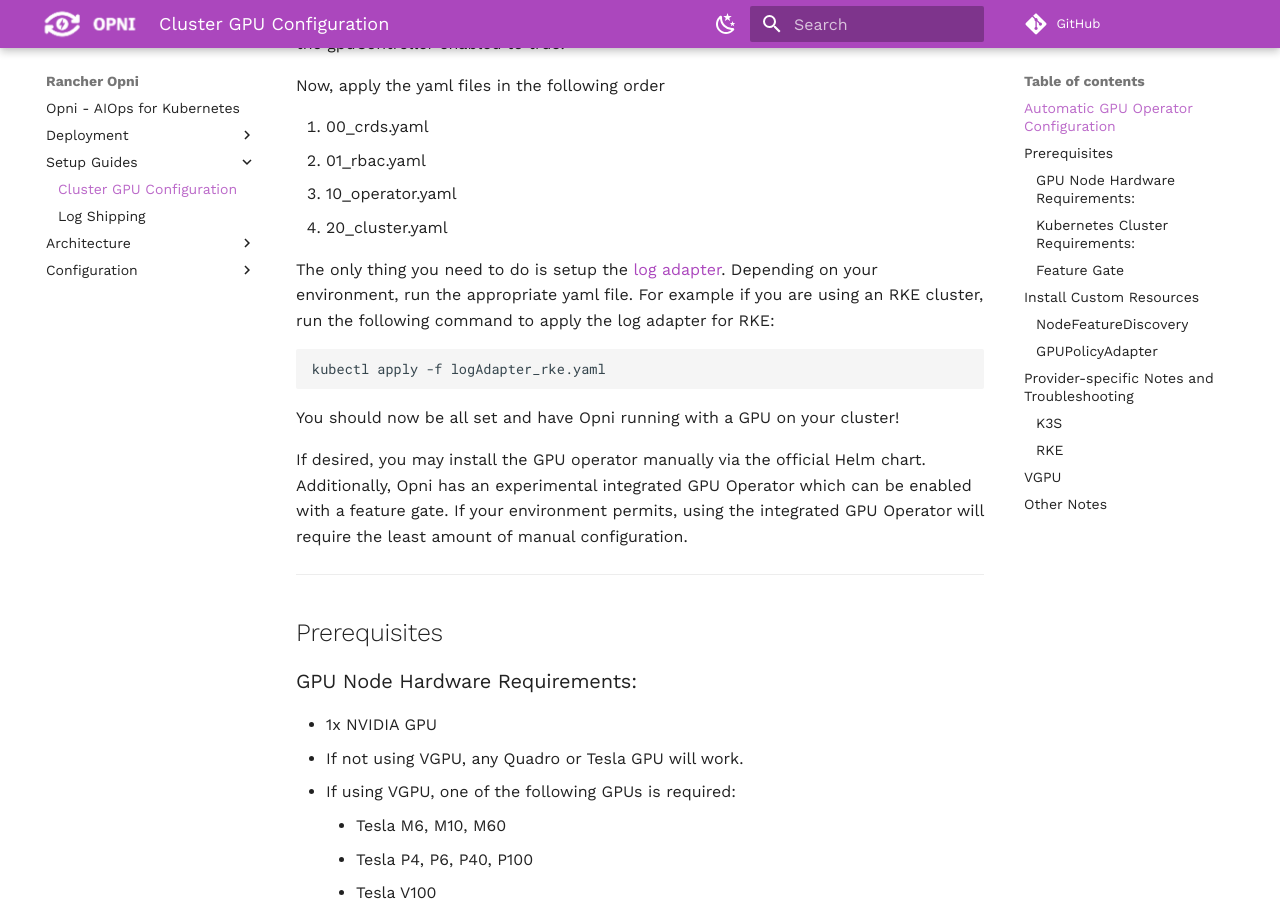
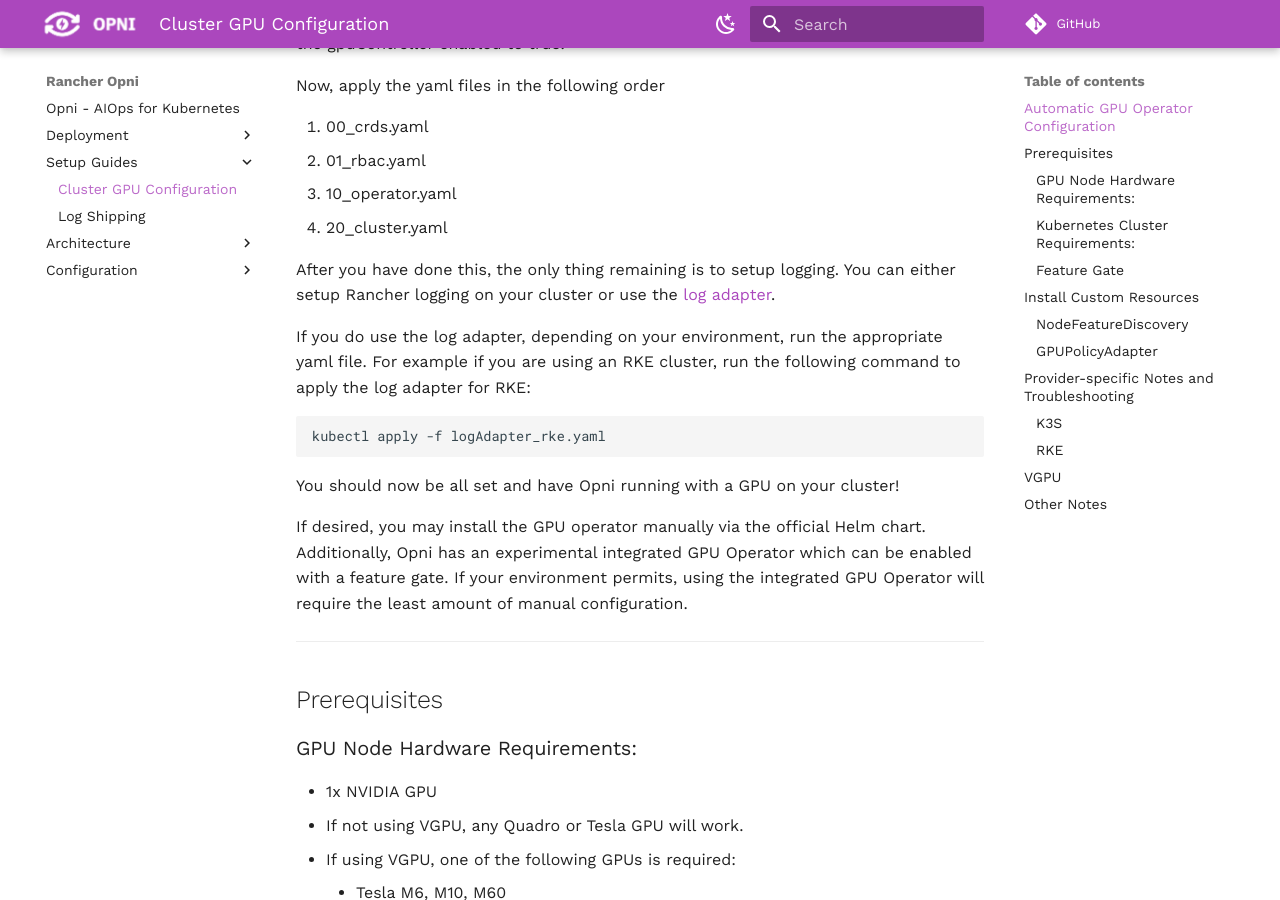
Before and after one commit to rancher/opni-docs, an MkDocs documentation site: the page built from docs/setup/gpu.md, in a window 1280 px wide and 900 px high, scrolled down 478 px. Built offline with MkDocs 1.6.1 and Material for MkDocs 9.7.7, drawn with Linux system fonts in a browser that asks for light colours; comment, search, counter and statistics services are not loaded.

Commit message:
Edit the documentation about logging

````diff
--- a/docs/setup/gpu.md
+++ b/docs/setup/gpu.md
@@ -27,8 +27,10 @@
 3. 10_operator.yaml
 4. 20_cluster.yaml
 
-The only thing you need to do is setup the [log adapter](https://github.com/rancher/opni/tree/main/deploy/examples/logAdapters).
-Depending on your environment, run the appropriate yaml file.
+After you have done this, the only thing remaining is to setup logging. You can either setup Rancher logging on your cluster or use the
+ [log adapter](https://github.com/rancher/opni/tree/main/deploy/examples/logAdapters).
+
+If you do use the log adapter, depending on your environment, run the appropriate yaml file.
 For example if you are using an RKE cluster, run the following command to apply the log adapter for RKE:
 ```
 kubectl apply -f logAdapter_rke.yaml
````
